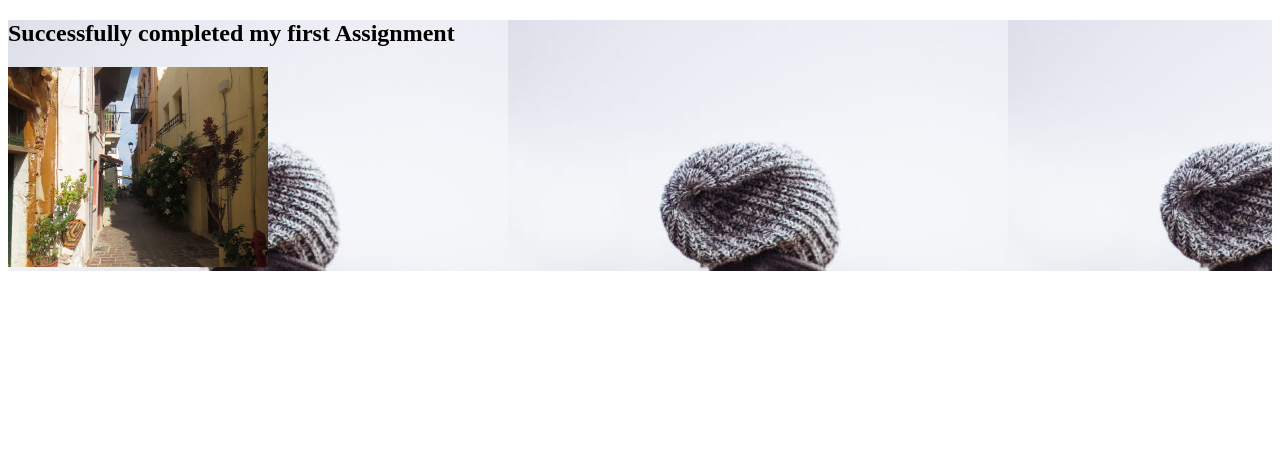
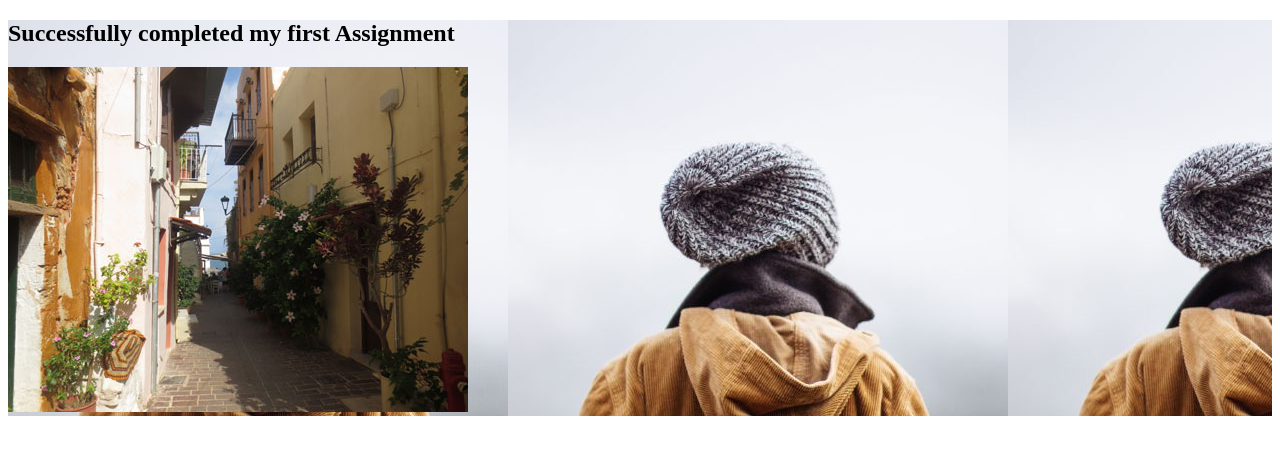
Before and after one commit to teja6392/HopeProject, a plain HTML site: page index.html in a window 1280 px wide. Drawn offline with Linux system fonts and the light colour scheme.

Commit message:
first commit

```diff
--- a/index.html
+++ b/index.html
@@ -4,7 +4,7 @@
 <body>
 
 <h2>Successfully completed my first Assignment</h2>
-<img src="img_chania.jpg" alt="Flowers in Chania" width="260" height="200" class="center">
+<img src="img_chania.jpg" alt="Flowers in Chania" class="center">
 
 </body>
 </html>
```
